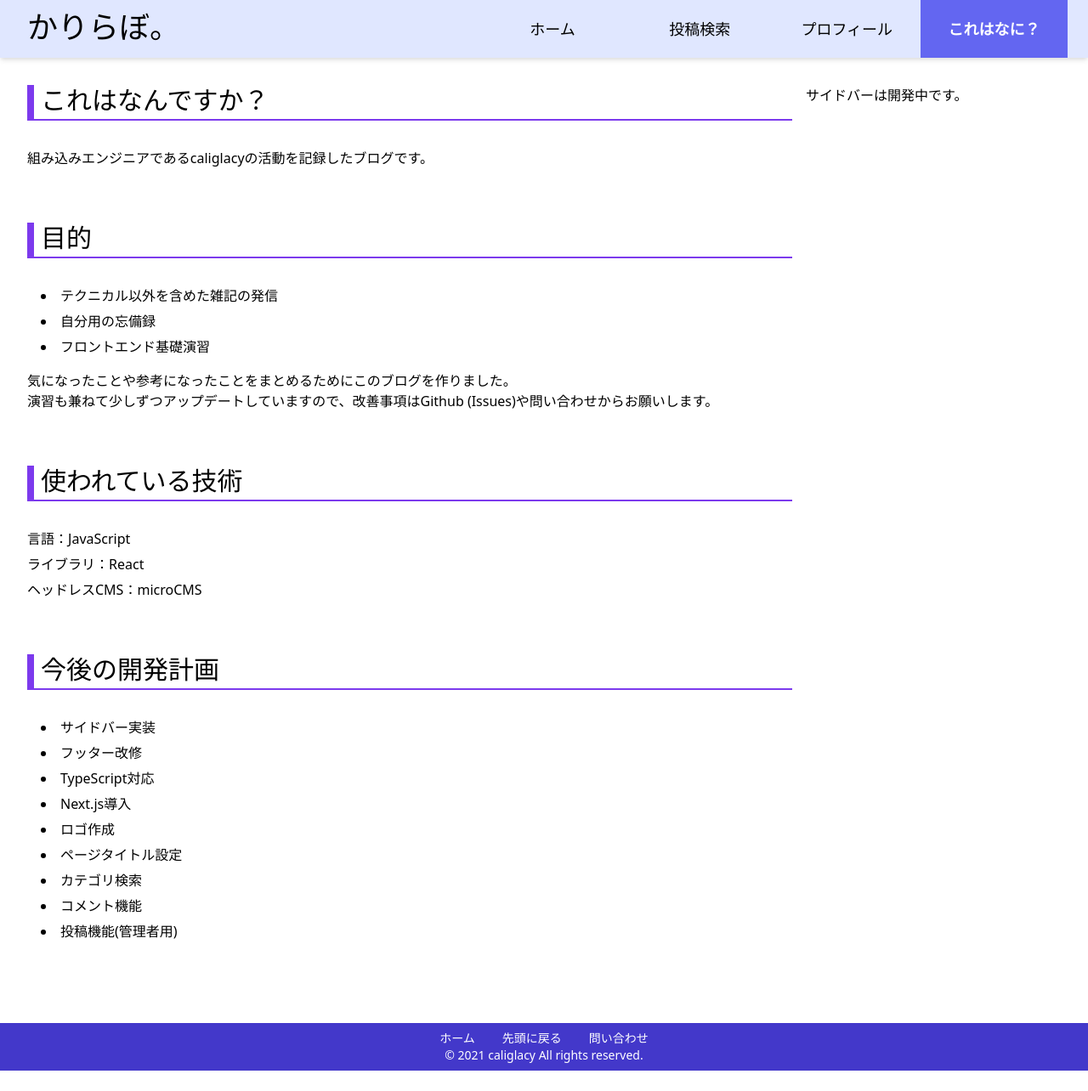
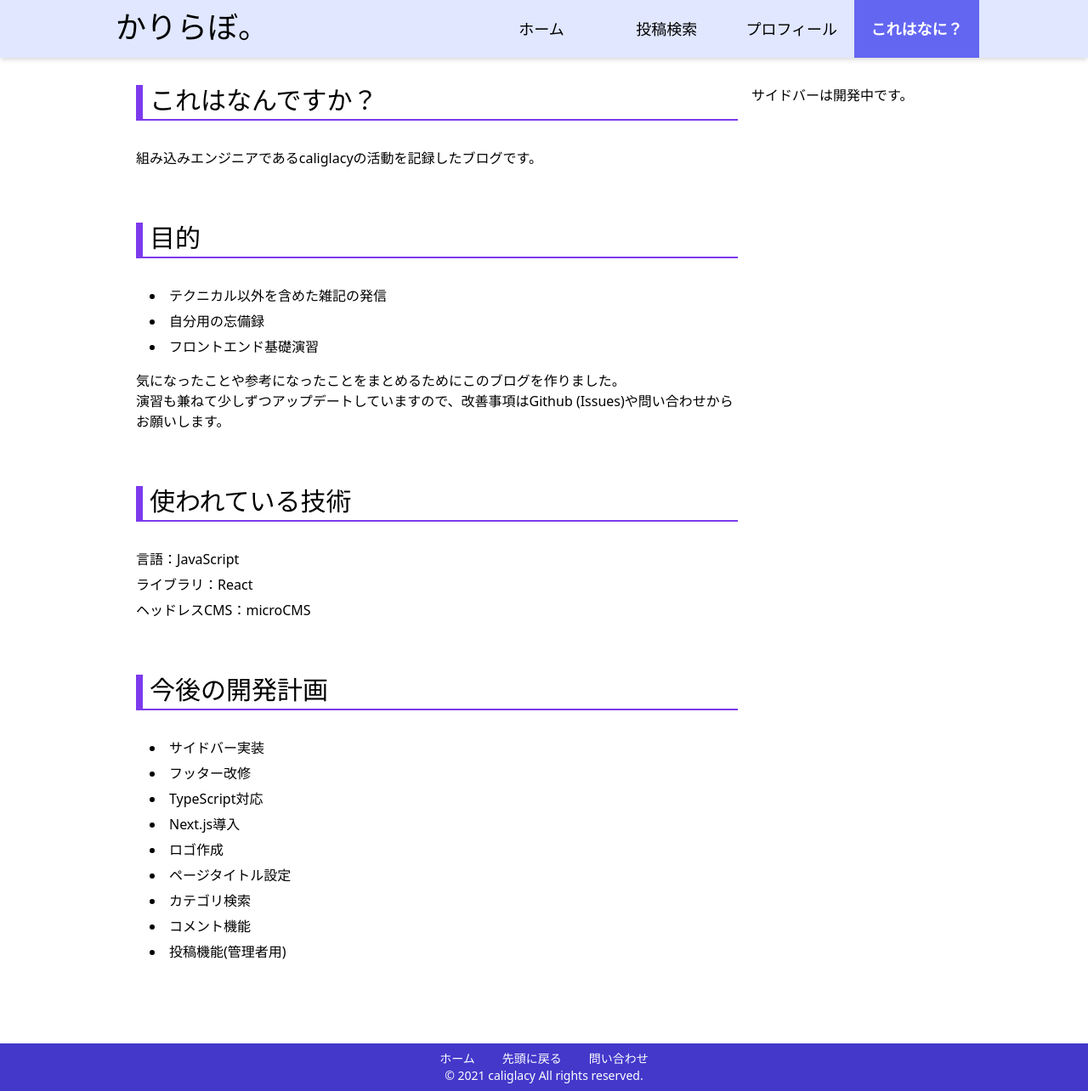
Before and after one commit to caliglacy/blog-react, a React (Create React App) app: page /about in a window 1280 px wide. Shown: the whole page at 85% size. Before the commit the page ends 1260 px from the top, so only its background shows below. Built offline with nearby package versions, Linux system fonts and the light colour scheme; no server answers.

Commit message:
♻️ コンテンツの最大幅をユーティリティ化

```diff
--- a/src/components/Contents.js
+++ b/src/components/Contents.js
@@ -10,7 +10,7 @@ import { About } from "../pages/About";
 
 const Contents = () => {
   return (
-    <div className="max-w-screen-xl mx-auto my-8 px-8 max-w-screen-xl lg:flex">
+    <div className="max-w-content my-8 px-8 lg:flex">
       <div className="lg:w-3/4">
         <Switch>
           <Route exact path="/" component={TopPage} />
--- a/src/components/Footer.js
+++ b/src/components/Footer.js
@@ -2,7 +2,7 @@ const Footer = () => {
   const Year = new Date().getFullYear(); // 表示時の西暦
   return (
     <div className="mt-4 py-2 bg-indigo-700 text-white text-sm">
-      <div className="max-w-screen-xl mx-auto">
+      <div className="max-w-content">
         <div className="flex justify-center space-x-8">
           <span>ホーム</span>
           <span>先頭に戻る</span>
--- a/src/components/Header.js
+++ b/src/components/Header.js
@@ -1,8 +1,8 @@
 import { NavLink } from "react-router-dom";
 const Header = () => {
   return (
-    <div className="px-6 bg-indigo-100 shadow-md">
-      <div className="max-w-screen-xl mx-auto flex">
+    <div className=" bg-indigo-100 shadow-md">
+      <div className="max-w-content flex">
         <div className="flex-auto py-3 ml-2 text-4xl">かりらぼ。</div>
         <ul className="flex-auto flex">
           <li className="flex-1 w-18 hover:bg-indigo-300 duration-200">
--- a/src/index.css
+++ b/src/index.css
@@ -15,3 +15,10 @@
     @apply mb-4 border-b border-purple-600 border-double text-2xl;
   }
 }
+
+@layer utilities {
+  .max-w-content {
+    @apply max-w-screen-lg;
+    @apply mx-auto;
+  }
+}
```
